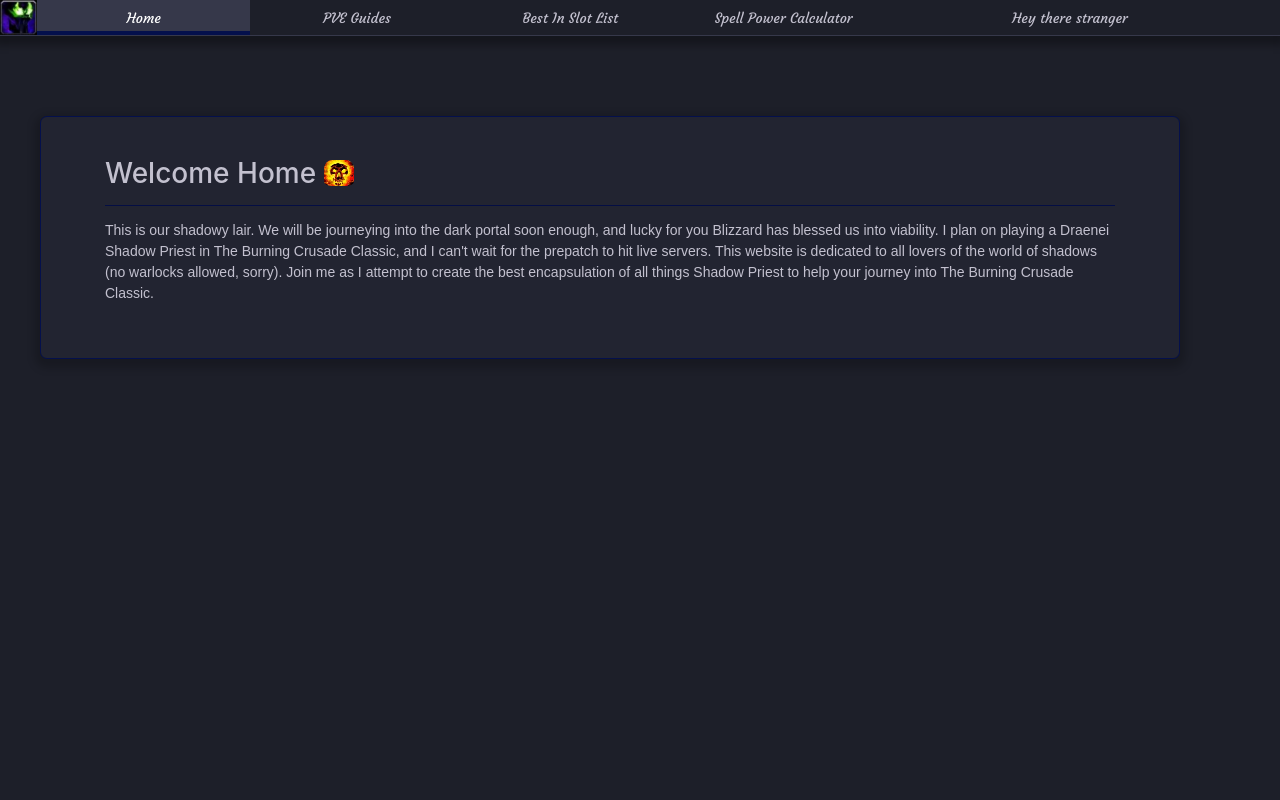
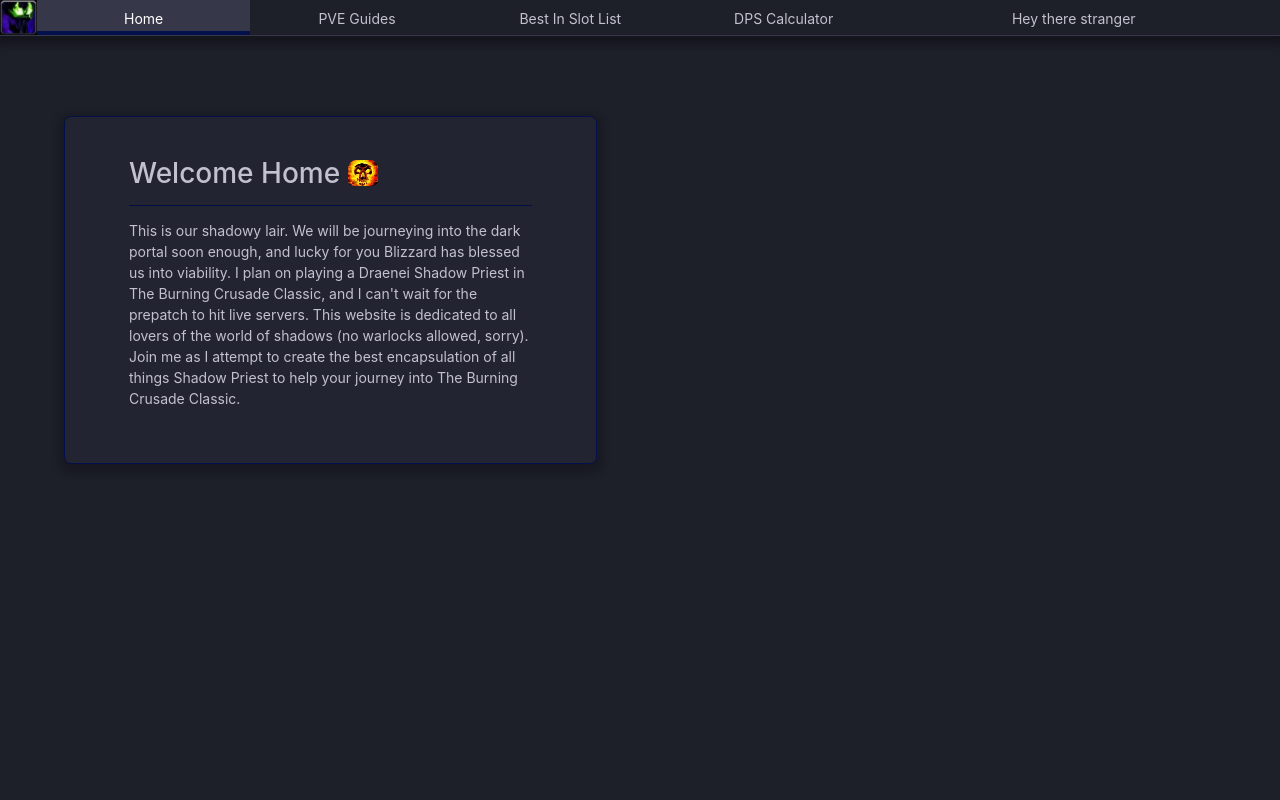
Before and after one commit to codyhinz/intoTheVoid, a PHP site: page / in a window 1280 px wide. Run offline with PHP 8.4, Linux system fonts and the light colour scheme.

Commit message:
Added php and a few changes

```diff
--- a/index.php
+++ b/index.php
@@ -1,34 +1,12 @@
-<!DOCTYPE html>
-<html lang="en">
-<head>
-    <meta charset="UTF-8">
-    <meta http-equiv="X-UA-Compatible" content="IE=edge">
-    <meta name="viewport" content="width=device-width, initial-scale=1.0">
-    <link rel="stylesheet" href="https://maxcdn.bootstrapcdn.com/bootstrap/4.5.2/css/bootstrap.min.css">
-    <link rel="stylesheet" href="./view/style.css">
-    <link rel="stylesheet" href="https://fonts.googleapis.com/css?family=Courgette">
-    <link rel="stylesheet" href="https://fonts.googleapis.com/css?family=Merienda">
-    <script src="https://ajax.googleapis.com/ajax/libs/jquery/3.5.1/jquery.min.js"></script>
-    <script src="https://cdnjs.cloudflare.com/ajax/libs/popper.js/1.16.0/umd/popper.min.js"></script>
-    <script src="https://maxcdn.bootstrapcdn.com/bootstrap/4.5.2/js/bootstrap.min.js"></script>
-    <title>Into the Void</title>
-</head>
-<body>
-    <div class="container-fluid navrow">
-        <div class="row">
-            <img src="./view/shadowformicon.jpg" width="37" height="35" margin-left="0" alt="Shadow Form Icon">
-            <div class="heading navigation col-2" id="active"><a href="#" class="stretched-link">Home</a></div>
-            <div class="heading navigation col-2"><a href="#">PVE Guides</a></div>
-            <div class="heading navigation col-2"><a href="#">Best In Slot List</a></div>
-            <div class="heading navigation col-2"><a href="#">Spell Power Calculator</a></div>
-            <div class="col-1"></div>
-            <div class="heading col-2">Hey there stranger</div>
-        </div>
-    </div>
-    <div class="container introduction">
-        <h2>Welcome Home&nbsp;<img src="./view/shadowwordpain.jpg" width="30" height="30" alt="Shadow Word Pain Icon" class="introicon"></h2><hr/>
-        <p>This is our shadowy lair. We will be journeying into the dark portal soon enough, and lucky for you Blizzard has blessed us into viability. I plan on playing a Draenei Shadow Priest in The Burning Crusade Classic, and I can't wait for the prepatch to hit live servers. This website is dedicated to all lovers of the world of shadows (no warlocks allowed, sorry). Join me as I attempt to create the best encapsulation of all things Shadow Priest to help your journey into The Burning Crusade Classic.
-        </p>
-    </div>
-</body>
-</html>
+<?php
+    $page = "home";
+    include('./view/header.php');
+?>
+
+<div class="container introduction col-5">
+    <h2>Welcome Home&nbsp;<img src="./view/shadowwordpain.jpg" width="30" height="30" alt="Shadow Word Pain Icon" class="introicon"></h2><hr/>
+    <p>This is our shadowy lair. We will be journeying into the dark portal soon enough, and lucky for you Blizzard has blessed us into viability. I plan on playing a Draenei Shadow Priest in The Burning Crusade Classic, and I can't wait for the prepatch to hit live servers. This website is dedicated to all lovers of the world of shadows (no warlocks allowed, sorry). Join me as I attempt to create the best encapsulation of all things Shadow Priest to help your journey into The Burning Crusade Classic.
+    </p>
+</div>
+
+<?php include('./view/footer.php');?>
--- /dev/null
+++ b/view/footer.php
@@ -0,0 +1,4 @@
+
+
+</body>
+</html>
--- /dev/null
+++ b/view/header.php
@@ -0,0 +1,35 @@
+<!DOCTYPE html>
+<html lang="en">
+<head>
+    <meta charset="UTF-8">
+    <meta http-equiv="X-UA-Compatible" content="IE=edge">
+    <meta name="viewport" content="width=device-width, initial-scale=1.0">
+    <link rel="stylesheet" href="https://maxcdn.bootstrapcdn.com/bootstrap/4.5.2/css/bootstrap.min.css">
+    <link rel="stylesheet" href="./view/style.css">
+    <link rel="stylesheet" href="https://fonts.googleapis.com/css?family=Courgette">
+    <script src="https://ajax.googleapis.com/ajax/libs/jquery/3.5.1/jquery.min.js"></script>
+    <script src="https://cdnjs.cloudflare.com/ajax/libs/popper.js/1.16.0/umd/popper.min.js"></script>
+    <script src="https://maxcdn.bootstrapcdn.com/bootstrap/4.5.2/js/bootstrap.min.js"></script>
+    <?php
+        switch($page) {
+            case 'home':
+                echo "<title>Into the Void</title>";
+            case 'bislist':
+                echo "<title>Best in Slot List</title>";
+            case 'dpscalculator':
+                echo "<title>DPS Calculator</title>";
+        }
+    ?>
+</head>
+<body>
+    <div class="container-fluid navrow">
+        <div class="row">
+            <img src="./view/shadowformicon.jpg" width="37" height="35" margin-left="0" alt="Shadow Form Icon">
+            <div class="heading navigation col-2" id="active"><a href="#" class="stretched-link">Home</a></div>
+            <div class="heading navigation col-2"><a href="#">PVE Guides</a></div>
+            <div class="heading navigation col-2"><a href="#">Best In Slot List</a></div>
+            <div class="heading navigation col-2"><a href="#">DPS Calculator</a></div>
+            <div class="col-1"></div>
+            <div class="heading col-2">Hey there stranger</div>
+        </div>
+    </div>
--- a/view/style.css
+++ b/view/style.css
@@ -5,14 +5,13 @@
     --dark-text-primary-color: #C3C1CF;
     --dark-text-active-color: #fff;
     --offset-color: #04104C;
-    --active-text-color-dark: #000;
-    --active-bg-color-dark: #fff;
     --light-bg-primary-color: ;
     --light-bg-secondary-color: ;
     --light-bg-tertiary-color: ;
     --light-text-primary-color: ;
     --light-text-active-color: ;
     font-size: 14px;
+    font-family: "Arial", sans-serif;
 }
 
 
@@ -43,7 +42,6 @@ body {
     border-bottom: 1px var(--dark-bg-tertiary-color) solid;
     -webkit-box-shadow: 0px 4px 8px 5px rgba(0,0,0,0.31);
     box-shadow: 0px 4px 8px 5px rgba(0,0,0,0.31);
-    font-family: "Courgette", sans-serif;
 }
 
 .introicon {
@@ -52,7 +50,7 @@ body {
 }
 
 .introduction {
-    margin: 10vh 5vh;
+    margin: 10vh 5vw;
     border: 0.1rem var(--offset-color) solid;
     border-radius: 0.5rem;
     background-color: var(--dark-bg-secondary-color);
@@ -62,7 +60,7 @@ body {
 }
 
 p {
-    font-family: "Arial", sans-serif;
+
     color: var(--dark-text-primary-color);
 }
 
```
Also changed, not shown: model/database..php (added, +11 -0 lines).
